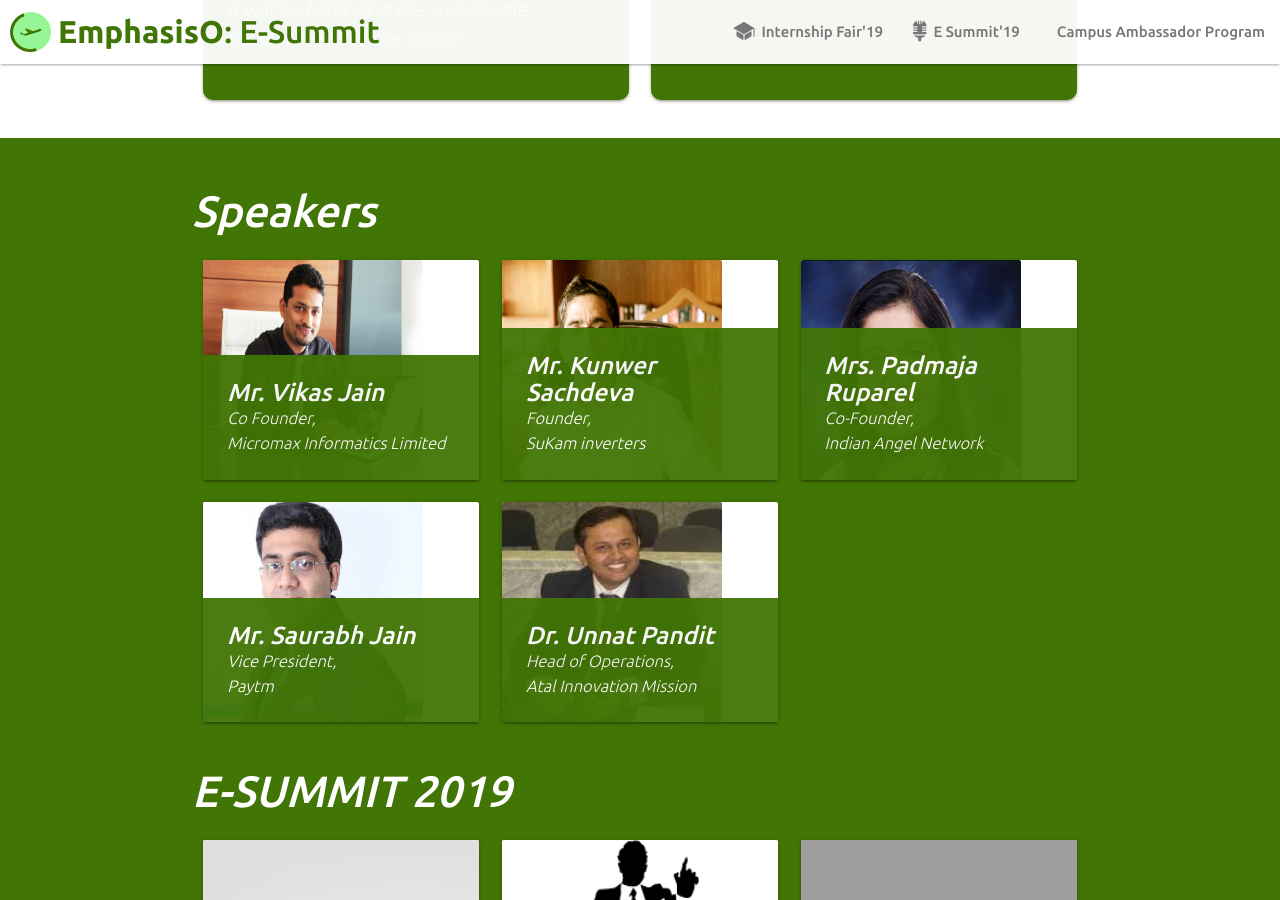
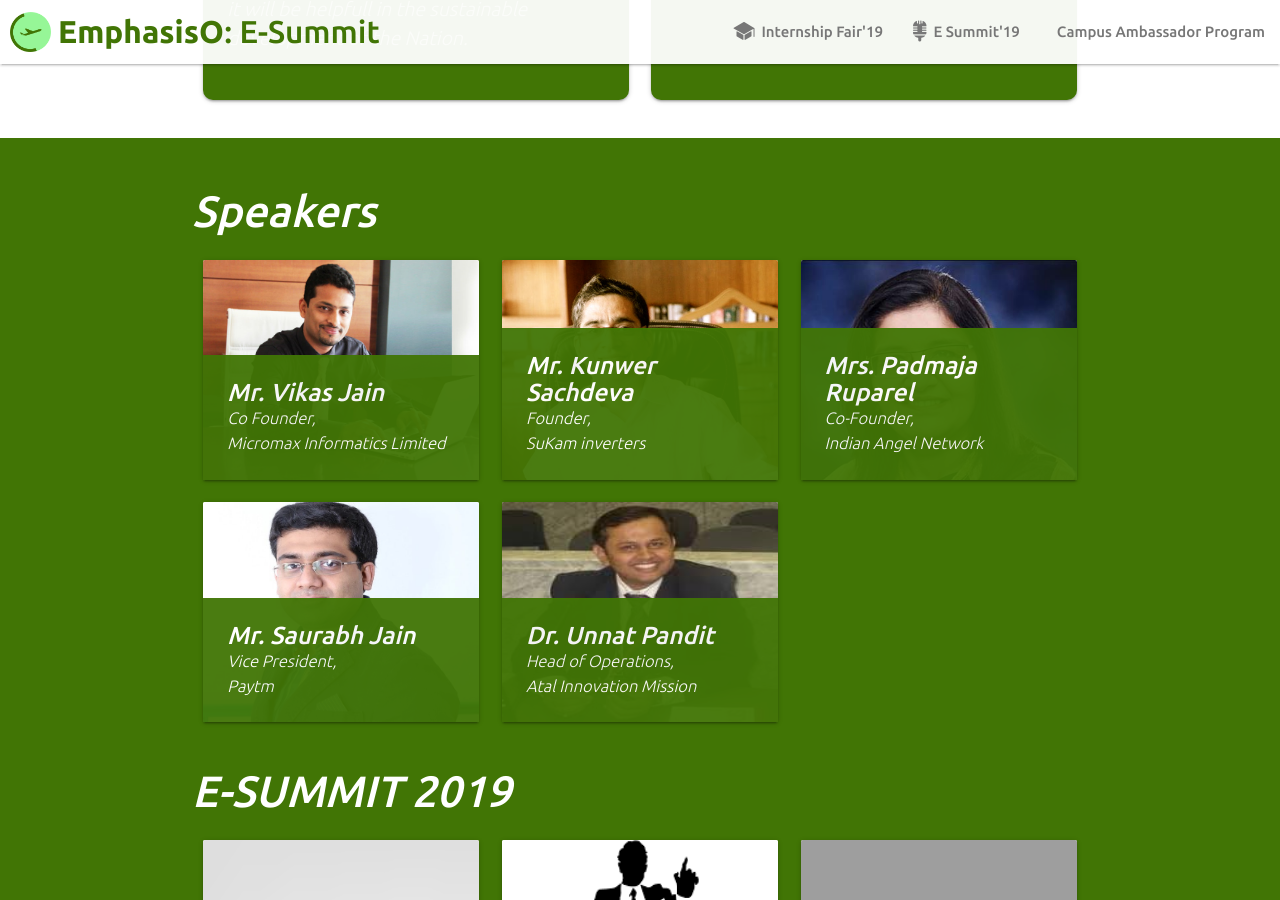
Before and after one commit to FinFO-app/emphasisO.com, a Jekyll site: the page built from index.html, in a window 1280 px wide and 900 px high, scrolled down 1969 px. Built offline with Jekyll 4.4.1, drawn with Linux system fonts in a browser that asks for light colours; grey boxes are pictures that could not be loaded.

Commit message:
Update index.html

```diff
--- a/index.html
+++ b/index.html
@@ -89,7 +89,7 @@
             <div class="col s12 m6 l4">
                 <div class="card scrollimate" data-scrollimate-class="fadeIn">
                     <div class="card-image">
-                        <img src="/assets/images/{{ speaker.image }}" style="width:220px;height:220px;">
+                        <img src="/assets/images/{{ speaker.image }}" style="height:220px;">
                         <div class="card-title green" style="opacity: 0.95;width: 100%">
                             <h5 class="white-text" style="margin: 0">
                                 {{ speaker.name }}
```
